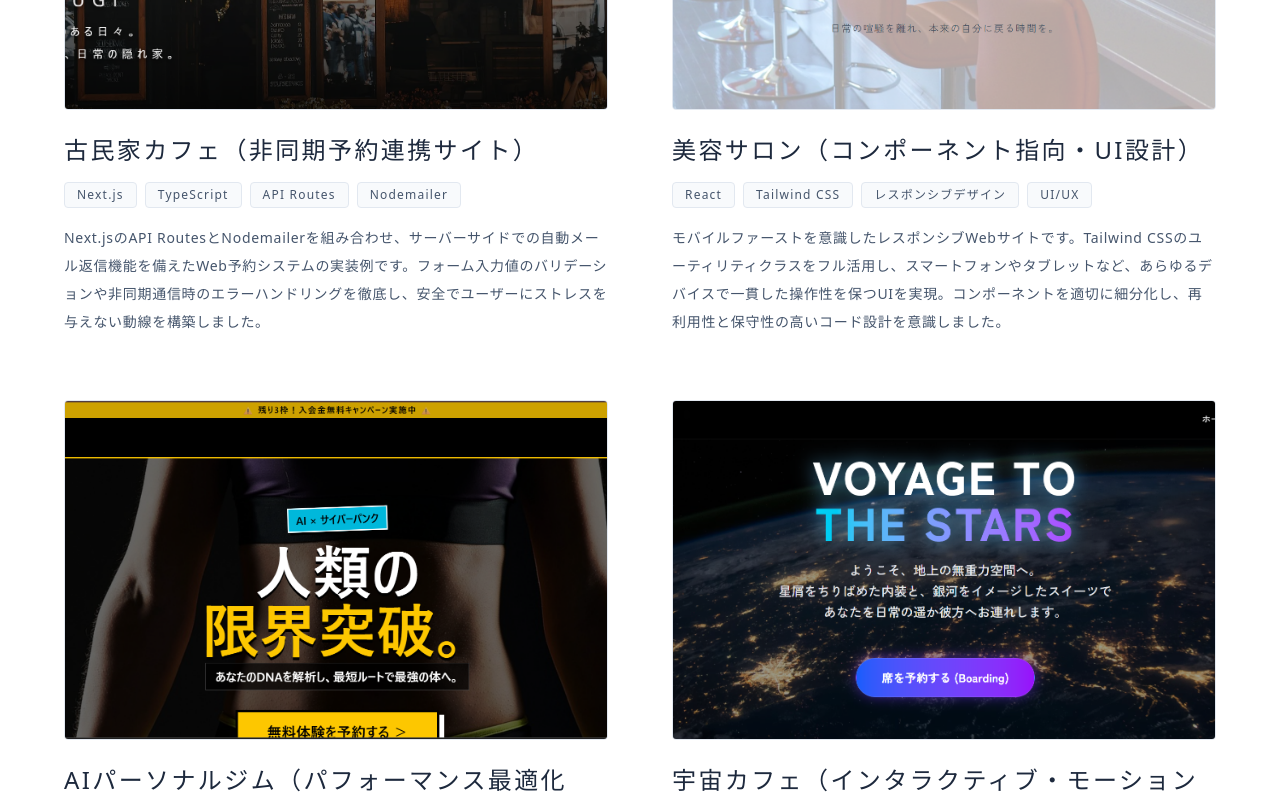
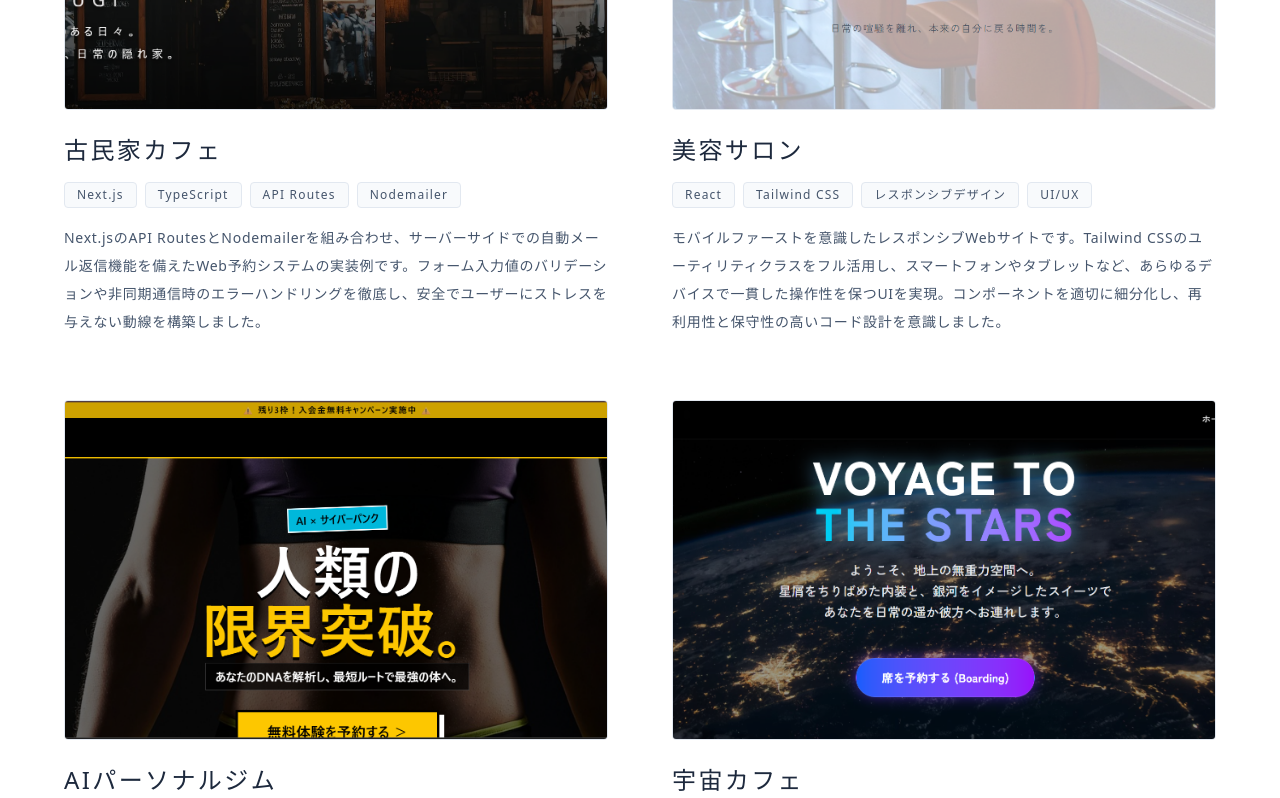
Before and after one commit to okita-maker/my-portfolio, a Next.js app: page / in a window 1280 px wide. Shown: the part 2300-3098 px from the top of the page. Built offline with nearby package versions, Linux system fonts and the light colour scheme.

Commit message:
文字と見出しを元のシンプルに戻し背景のトーンを微調整

```diff
--- a/src/data/projects.ts
+++ b/src/data/projects.ts
@@ -1,7 +1,7 @@
 export const projects = [
   {
     id: "tsumugi",
-    title: "古民家カフェ（非同期予約連携サイト）",
+    title: "古民家カフェ",
     image: "/tsumugi-site.png",
     demoUrl: "https://cafe-site-three-sigma.vercel.app/",
     tags: ["Next.js", "TypeScript", "API Routes", "Nodemailer"],
@@ -9,7 +9,7 @@ export const projects = [
   },
   {
     id: "salon-ciel",
-    title: "美容サロン（コンポーネント指向・UI設計）",
+    title: "美容サロン",
     image: "/salon-site.png",
     demoUrl: "https://beauty-salon-lp.vercel.app/",
     tags: ["React", "Tailwind CSS", "レスポンシブデザイン", "UI/UX"],
@@ -17,7 +17,7 @@ export const projects = [
   },
   {
     id: "ai-gym-pro",
-    title: "AIパーソナルジム（パフォーマンス最適化LP）",
+    title: "AIパーソナルジム",
     image: "/gym-site.png",
     demoUrl: "https://ai-gym-pro.pages.dev/",
     tags: ["Next.js", "画像最適化", "Web Vitals", "高速表示"],
@@ -25,7 +25,7 @@ export const projects = [
   },
   {
     id: "space-cafe",
-    title: "宇宙カフェ（インタラクティブ・モーショングラフィックス）",
+    title: "宇宙カフェ",
     image: "/space-cafe.png",
     demoUrl: "https://ai-monetize-web.pages.dev/",
     tags: ["CSS Animation", "Intersection Observer", "フロントエンド"],
```
